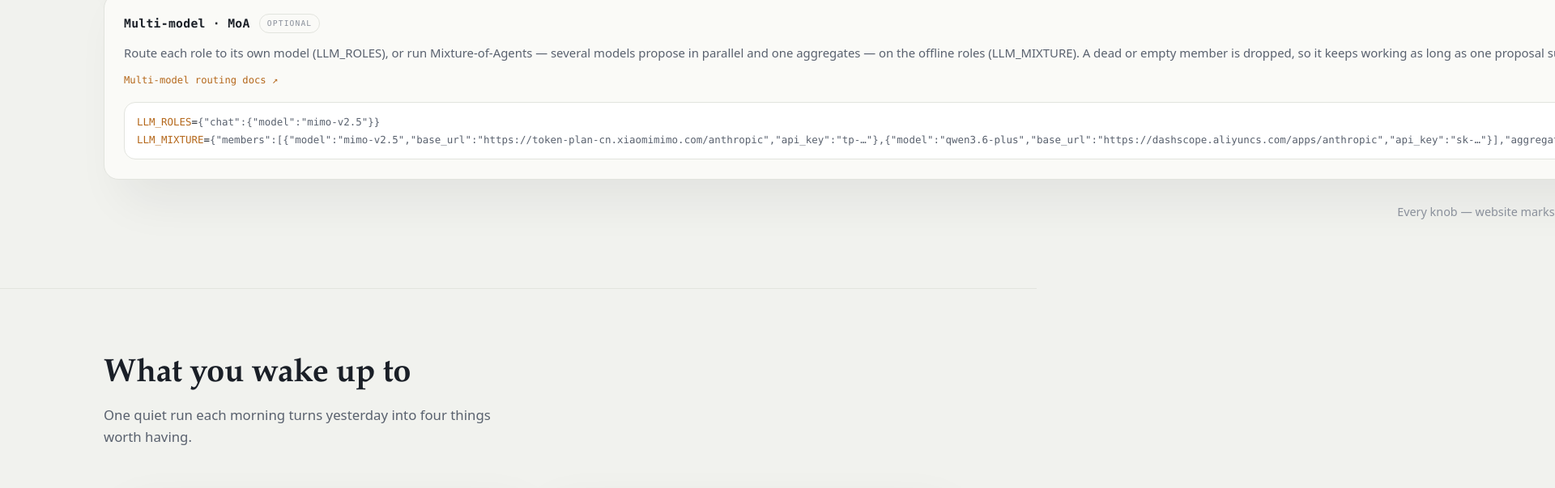
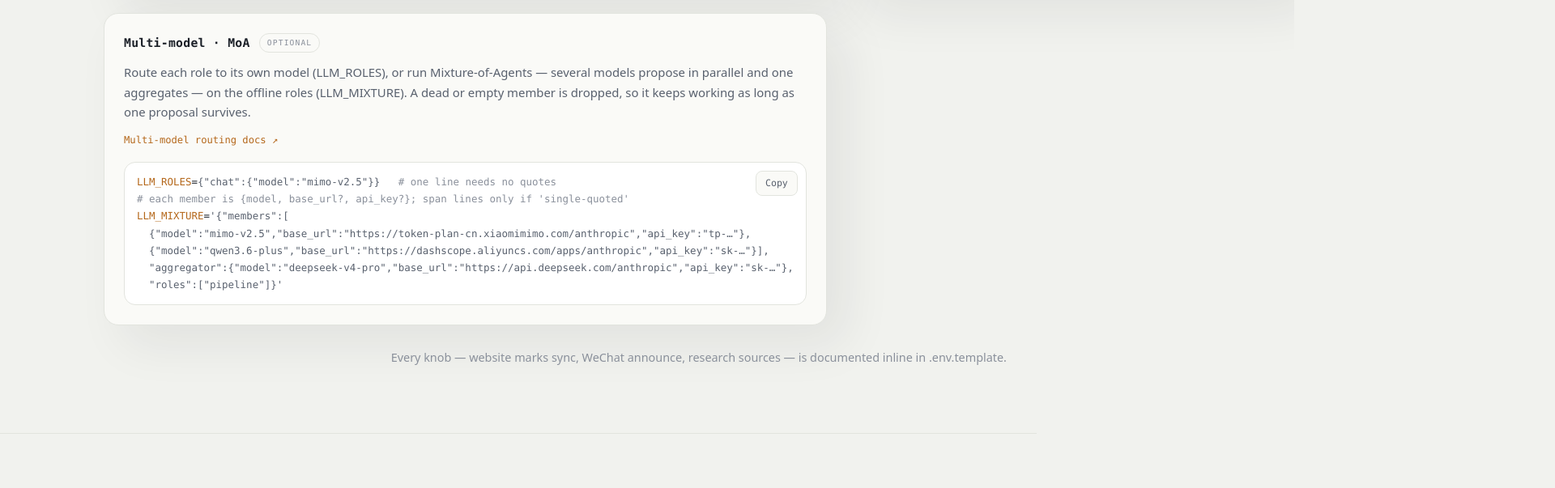
Before and after one commit to tzhouam/personal-agent, a plain HTML site: page docs/quickstart.html in a window 1280 px wide. Shown: the part 3699-4302 px from the top of the page at 81% size, 1920 px wide, since content can reach past the window. Drawn offline with Linux system fonts and the light colour scheme.

Commit message:
docs: show the LLM_MIXTURE example across multiple lines (single-quoted)
A one-line multi-provider mixture JSON was unreadable. Present it wrapped in
'single quotes' and spanning lines in both .env.template and the quickstart —
which is also the exact form the value must take to span lines at all
(unquoted multi-line is truncated to its first line). Verified the uncommented
template example loads through Settings().

Co-Authored-By: Claude Opus 4.8 (1M context) <noreply@anthropic.com>

```diff
--- a/docs/quickstart.html
+++ b/docs/quickstart.html
@@ -465,8 +465,13 @@ LLM_SUPPORTS_IMAGES=true</pre>
             data-zh="用 LLM_ROLES 把每个角色路由到各自的模型；或用 LLM_MIXTURE 在离线角色上启用 Mixture-of-Agents —— 多个模型并行作答、由一个模型汇总。失效或空的成员会被自动跳过，只要有一个作答存活就照常工作。">Route each role to its own model (LLM_ROLES), or run Mixture-of-Agents — several models propose in parallel and one aggregates — on the offline roles (LLM_MIXTURE). A dead or empty member is dropped, so it keeps working as long as one proposal survives.</p>
           <a class="cfg-link" href="https://github.com/tzhouam/personal-agent/blob/main/doc/DESIGN.md#9-configuration" target="_blank" rel="noopener" data-en="Multi-model routing docs ↗" data-zh="多模型路由文档 ↗">Multi-model routing docs ↗</a>
           <div class="code"><button class="copy" data-en="Copy" data-zh="复制">Copy</button>
-<pre><span class="cmd">LLM_ROLES</span>=<span class="val">{"chat":{"model":"mimo-v2.5"}}</span>
-<span class="cmd">LLM_MIXTURE</span>=<span class="val">{"members":[{"model":"mimo-v2.5","base_url":"https://token-plan-cn.xiaomimimo.com/anthropic","api_key":"tp-…"},{"model":"qwen3.6-plus","base_url":"https://dashscope.aliyuncs.com/apps/anthropic","api_key":"sk-…"}],"aggregator":{"model":"deepseek-v4-pro","base_url":"https://api.deepseek.com/anthropic","api_key":"sk-…"},"roles":["pipeline"]}</span>   <span class="cmt"># one line — or wrap in 'single quotes'; each member is {model, base_url?, api_key?}</span></pre></div>
+<pre><span class="cmd">LLM_ROLES</span>=<span class="val">{"chat":{"model":"mimo-v2.5"}}</span>   <span class="cmt"># one line needs no quotes</span>
+<span class="cmt"># each member is {model, base_url?, api_key?}; span lines only if 'single-quoted'</span>
+<span class="cmd">LLM_MIXTURE</span>=<span class="val">'{"members":[
+  {"model":"mimo-v2.5","base_url":"https://token-plan-cn.xiaomimimo.com/anthropic","api_key":"tp-…"},
+  {"model":"qwen3.6-plus","base_url":"https://dashscope.aliyuncs.com/apps/anthropic","api_key":"sk-…"}],
+  "aggregator":{"model":"deepseek-v4-pro","base_url":"https://api.deepseek.com/anthropic","api_key":"sk-…"},
+  "roles":["pipeline"]}'</span></pre></div>
         </article>
 
         <p class="cfg-span" style="margin:6px 0 0;color:var(--faint);font-size:.9rem;text-align:center"
```
Also changed, not shown: 1 other file.
